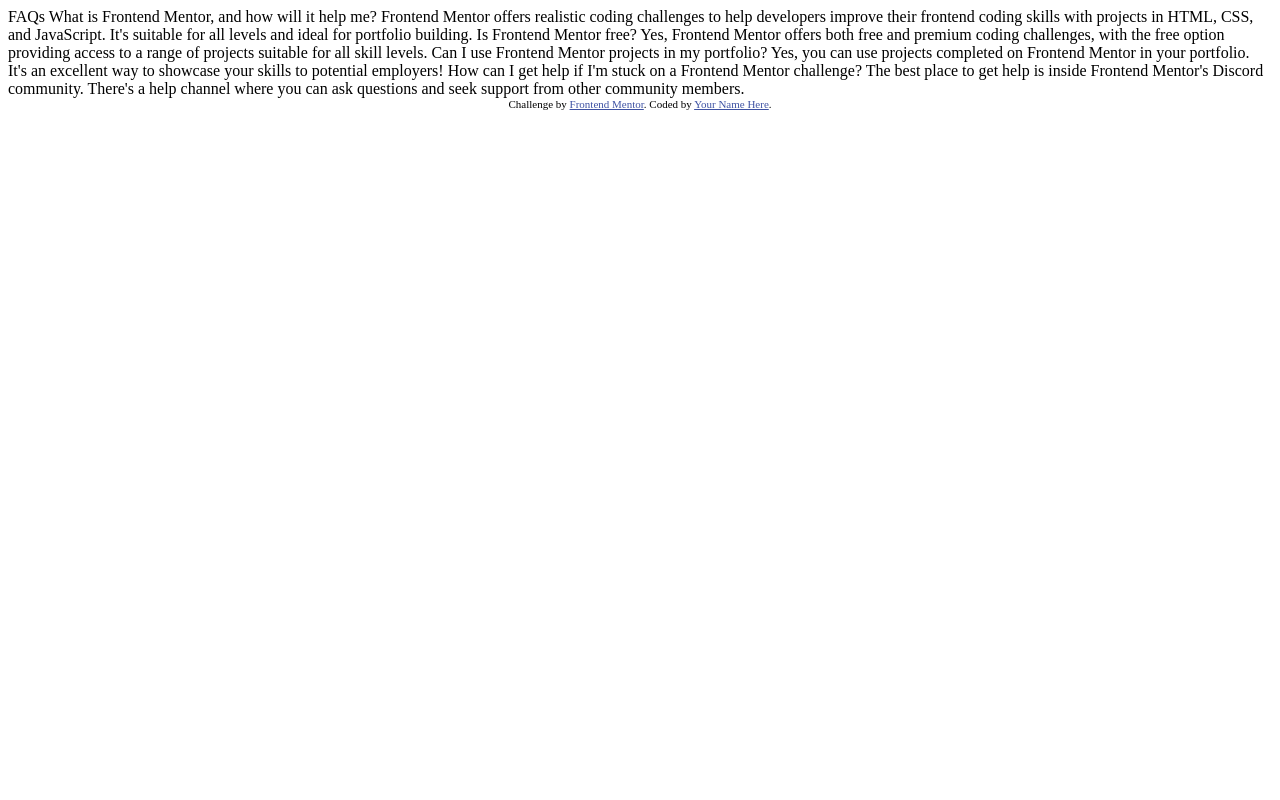
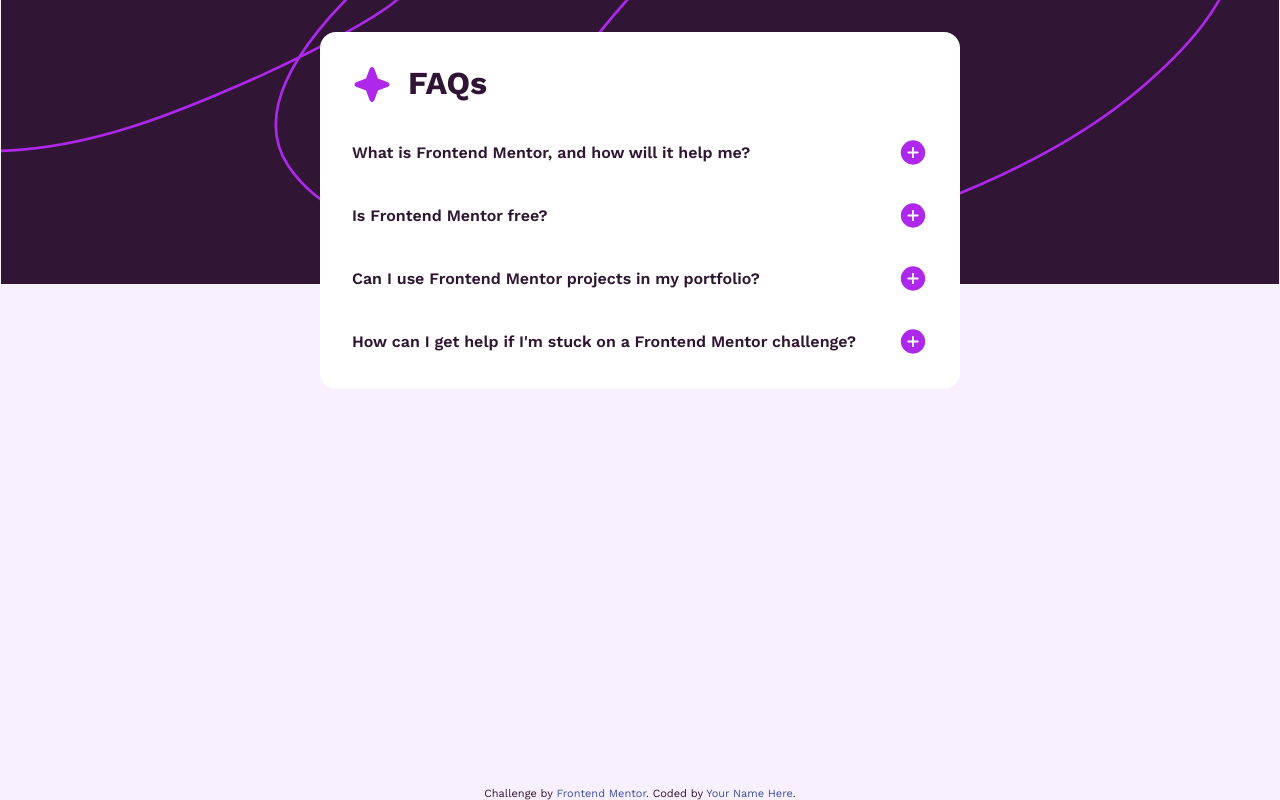
Before and after one commit to mmesomaokenwa/faq-accordion-main, a plain HTML site: page index.html in a window 1280 px wide. Drawn offline with nearby package versions, Linux system fonts and the light colour scheme.

Commit message:
third commit - saving my progress

```diff
--- a/index.html
+++ b/index.html
@@ -5,6 +5,11 @@
   <meta name="viewport" content="width=device-width, initial-scale=1.0"> <!-- displays site properly based on user's device -->
 
   <link rel="icon" type="image/png" sizes="32x32" href="./assets/images/favicon-32x32.png">
+  <link rel="preconnect" href="https://fonts.googleapis.com">
+  <link rel="preconnect" href="https://fonts.gstatic.com" crossorigin>
+  <link href="https://fonts.googleapis.com/css2?family=Work+Sans:wght@400;600;700&display=swap" rel="stylesheet">
+  <link rel="stylesheet" href="style.css">
+  <script src="script.js"></script>
 
   <title>Frontend Mentor | FAQ accordion</title>
 
@@ -15,34 +20,66 @@
   </style>
 </head>
 <body>
+  <main>
+    <div class="container">
+      <div class="faq">
+        <img class="icon" src="assets/images/icon-star.svg" alt="">
+        <h1>FAQs</h1>
+      </div>
+      <div class="accordion">
+        <div class="q-and-a">
+          <div class="question question-1">
+            <p>What is Frontend Mentor, and how will it help me?</p>
+            <img id="icon" src="assets/images/icon-plus.svg" alt="">
+          </div>
+          <div class="answer answer-1">
+            <p>Frontend Mentor offers realistic coding challenges to help developers improve their
+              frontend coding skills with projects in HTML, CSS, and JavaScript. It's suitable for
+              all levels and ideal for portfolio building.</p>
+          </div>
+        </div>
 
-  FAQs
+        <div class="q-and-a">
+          <div class="question question-2">
+            <p>Is Frontend Mentor free?</p>
+            <img id="icon" src="assets/images/icon-plus.svg" alt="">
+          </div>
+          <div class="answer answer-2">
+            <p>Yes, Frontend Mentor offers both free and premium coding challenges, with the free
+              option providing access to a range of projects suitable for all skill levels.</p>
+          </div>
+        </div>
 
-  What is Frontend Mentor, and how will it help me?
+        <div class="q-and-a">
+          <div class="question question-3">
+            <p>Can I use Frontend Mentor projects in my portfolio?</p>
+            <img id="icon" src="assets/images/icon-plus.svg" alt="">
+          </div>
+          <div class="answer answer-3">
+            <p>Yes, you can use projects completed on Frontend Mentor in your portfolio. It's an excellent
+              way to showcase your skills to potential employers!</p>
+          </div>
+        </div>
 
-  Frontend Mentor offers realistic coding challenges to help developers improve their
-  frontend coding skills with projects in HTML, CSS, and JavaScript. It's suitable for
-  all levels and ideal for portfolio building.
+        <div class="q-and-a">
+          <div class="question question-4">
+            <p>How can I get help if I'm stuck on a Frontend Mentor challenge?</p>
+            <img id="icon" src="assets/images/icon-plus.svg" alt="">
+          </div>
+          <div class="answer answer-4">
+            <p>The best place to get help is inside Frontend Mentor's Discord community. There's a help
+              channel where you can ask questions and seek support from other community members.</p>
+          </div>
+        </div>
+      </div>
+    </div>
+  </main>
 
-  Is Frontend Mentor free?
-
-  Yes, Frontend Mentor offers both free and premium coding challenges, with the free
-  option providing access to a range of projects suitable for all skill levels.
-
-  Can I use Frontend Mentor projects in my portfolio?
-
-  Yes, you can use projects completed on Frontend Mentor in your portfolio. It's an excellent
-  way to showcase your skills to potential employers!
-
-  How can I get help if I'm stuck on a Frontend Mentor challenge?
-
-  The best place to get help is inside Frontend Mentor's Discord community. There's a help
-  channel where you can ask questions and seek support from other community members.
-
-
-  <div class="attribution">
-    Challenge by <a href="https://www.frontendmentor.io?ref=challenge" target="_blank">Frontend Mentor</a>.
-    Coded by <a href="#">Your Name Here</a>.
-  </div>
+  <footer>
+    <div class="attribution">
+      Challenge by <a href="https://www.frontendmentor.io?ref=challenge" target="_blank">Frontend Mentor</a>.
+      Coded by <a href="#">Your Name Here</a>.
+    </div>
+  </footer>
 </body>
 </html>
--- a/script.js
+++ b/script.js
@@ -0,0 +1,45 @@
+window.onload = function () {
+    const question1 = document.querySelector('.question-1')
+    const answer1 = document.querySelector('.answer-1')
+    const question2 = document.querySelector('.question-2')
+    const answer2 = document.querySelector('.answer-2')
+    const question3 = document.querySelector('.question-3')
+    const answer3 = document.querySelector('.answer-3')
+    const question4 = document.querySelector('.question-4')
+    const answer4 = document.querySelector('.answer-4')
+    const icon = document.getElementById('icon')
+
+    function toggleIcon(icon) {
+            if (icon.src === 'assets/images/icon-plus.svg') {
+                icon.src = 'assets/images/icon-minus.svg';
+            } else {
+                icon.src = 'assets/images/icon-plus.svg';
+            }
+        }
+
+    question1.addEventListener('click', function() {
+        answer1.classList.toggle('show');
+        toggleIcon(icon);
+    })
+
+    question2.addEventListener('click', function() {
+        answer2.classList.toggle('show');
+        toggleIcon(icon);
+    })
+
+    question3.addEventListener('click', function() {
+        answer3.classList.toggle('show');
+        toggleIcon(icon);
+    })
+
+    question4.addEventListener('click', function() {
+        answer4.classList.toggle('show');
+        toggleIcon(icon);
+    })
+
+    icon.addEventListener('click', function() {
+        toggleIcon(icon);
+    })
+
+
+}
--- a/style.css
+++ b/style.css
@@ -0,0 +1,144 @@
+:root {
+    --clr-primary: hsl(0, 0%, 100%);
+    --clr-secondary: hsl(275, 100%, 97%);
+    --clr-accent: hsl(292, 16%, 49%);
+    --clr-tertiary: hsl(292, 42%, 14%);
+
+    --ff-primary: 'Work Sans', sans-serif;
+    --ff-secondary: var(--ff-primary);
+
+    --fs-200: .75rem;
+    --fs-300: .875rem;
+    --fs-400: 1rem;
+    --fs-500: 1.125rem;
+    --fs-600: 1.25rem;
+    --fs-700: 1.5rem;
+    --fs-800: 2rem;
+    --fs-900: 3rem;
+
+    --fw-bold: 700;
+    --fw-semibold: 600;
+    --fw-regular: 400;
+}
+
+body {
+    font-family: var(--ff-primary);
+    font-size: var(--fs-400);
+    font-weight: var(--fw-regular);
+    color: var(--clr-tertiary);
+    background-color: var(--clr-secondary);
+    background-image: url(assets/images/background-pattern-desktop.svg);
+    background-repeat: no-repeat;
+    background-size: contain;
+    line-height: 1.2;
+    min-height: 100vh;
+}
+
+/* RESETS */
+
+*, *::before, *::after {
+    margin: 0;
+    padding: 0;
+    box-sizing: border-box;
+}
+
+h1, h2, h3, h4, h5, h6, p {
+    margin: 0;
+}
+
+ul, ol {
+    list-style: none;
+    margin: 0;
+    padding: 0;
+}
+
+a {
+    text-decoration: none;
+}
+
+img {
+    max-width: 100%;
+    display: block;
+}
+
+/* LAYOUT */
+
+main {
+    display: grid;
+    place-content: center;
+}
+
+.container {
+    display: grid;
+    gap: 2rem;
+    width: 40rem;
+    padding: 2rem;
+    margin-block: 2rem;
+    background-color: var(--clr-primary);
+    border-radius: 1rem;
+}
+
+.faq {
+    display: flex;
+    gap: 1rem;
+}
+
+.accordion {
+    display: grid;
+    gap: 2rem;
+}
+
+.q-and-a {
+    display: grid;
+    gap: 1rem;
+}
+
+.question {
+    display: flex;
+    justify-content: space-between;
+    align-items: center;
+    cursor: pointer;
+
+    & p {
+        font-weight: var(--fw-semibold);
+
+        &:hover, &:focus {
+            color: var(--clr-accent);
+        }
+    }
+}
+
+.answer {
+    display: none;
+    transform: translateY(-100%);
+
+
+    &.show {
+        display: block;
+        transform: translateY(-100%);
+        opacity: 0%;
+        animation: slideDown 300ms ease-in forwards;
+    }
+}
+
+
+@keyframes slideDown {
+    0% {
+        opacity: 0;
+        transform: translateY(-100%);
+    }
+    30% {
+        opacity: 0;
+    }
+    100% {
+        opacity: 60%;
+        transform: translateY(0);
+    }
+}
+
+footer {
+    position: absolute;
+    bottom: 0;
+    left: 0;
+    right: 0;
+}
```
